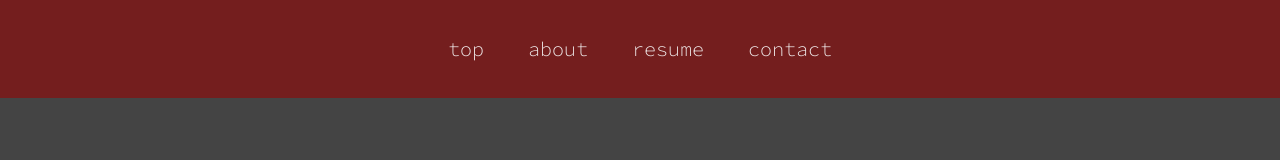
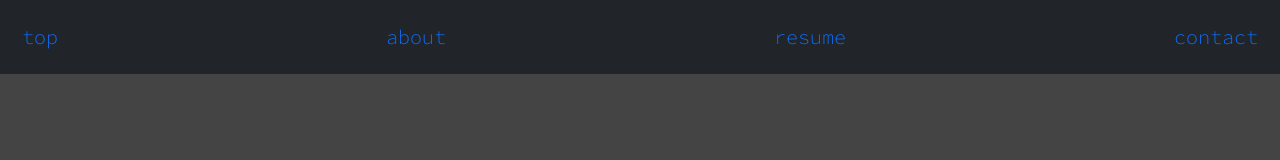
Before and after one commit to salsajeries/salsa-site, a plain HTML site: page index.html in a window 1280 px wide. Drawn offline with nearby package versions, Linux system fonts and the light colour scheme.

Commit message:
done for the night

```diff
--- a/index.html
+++ b/index.html
@@ -4,7 +4,6 @@
     <head>
         <meta charset="UTF-8">
         <link href="https://cdn.jsdelivr.net/npm/bootstrap@5.1.3/dist/css/bootstrap.min.css" rel="stylesheet" integrity="sha384-1BmE4kWBq78iYhFldvKuhfTAU6auU8tT94WrHftjDbrCEXSU1oBoqyl2QvZ6jIW3" crossorigin="anonymous">
-
         <link rel="stylesheet" href="mystyle.css">
         <style>
             @import url('https://fonts.googleapis.com/css2?family=Montserrat&family=Source+Code+Pro:wght@300&display=swap');
@@ -16,11 +15,11 @@
 
     <body>
         <header>
-            <nav id="top" class="nav justify-content-center">
-                <a type="button" href="#top" class="nav-link" style="color:#f0ebeb">top</a>
-                <a type="button" href="#about" class="nav-link" style="color:#f0ebeb">about</a>
-                <a type="button" href="#resume" class="nav-link" style="color:#f0ebeb"> resume</a>
-                <a type="button" href="#contact" class="nav-link" style="color:#f0ebeb">contact</a>
+            <nav id="top" class="navbar navbar-dark bg-dark">
+                <a id="nav" type="button" href="#top" class="nav-link">top</a>
+                <a type="button" href="#about" class="nav-link">about</a>
+                <a type="button" href="#resume" class="nav-link"> resume</a>
+                <a type="button" href="#contact" class="nav-link">contact</a>
             </nav>
             </div>
         </header>
```
